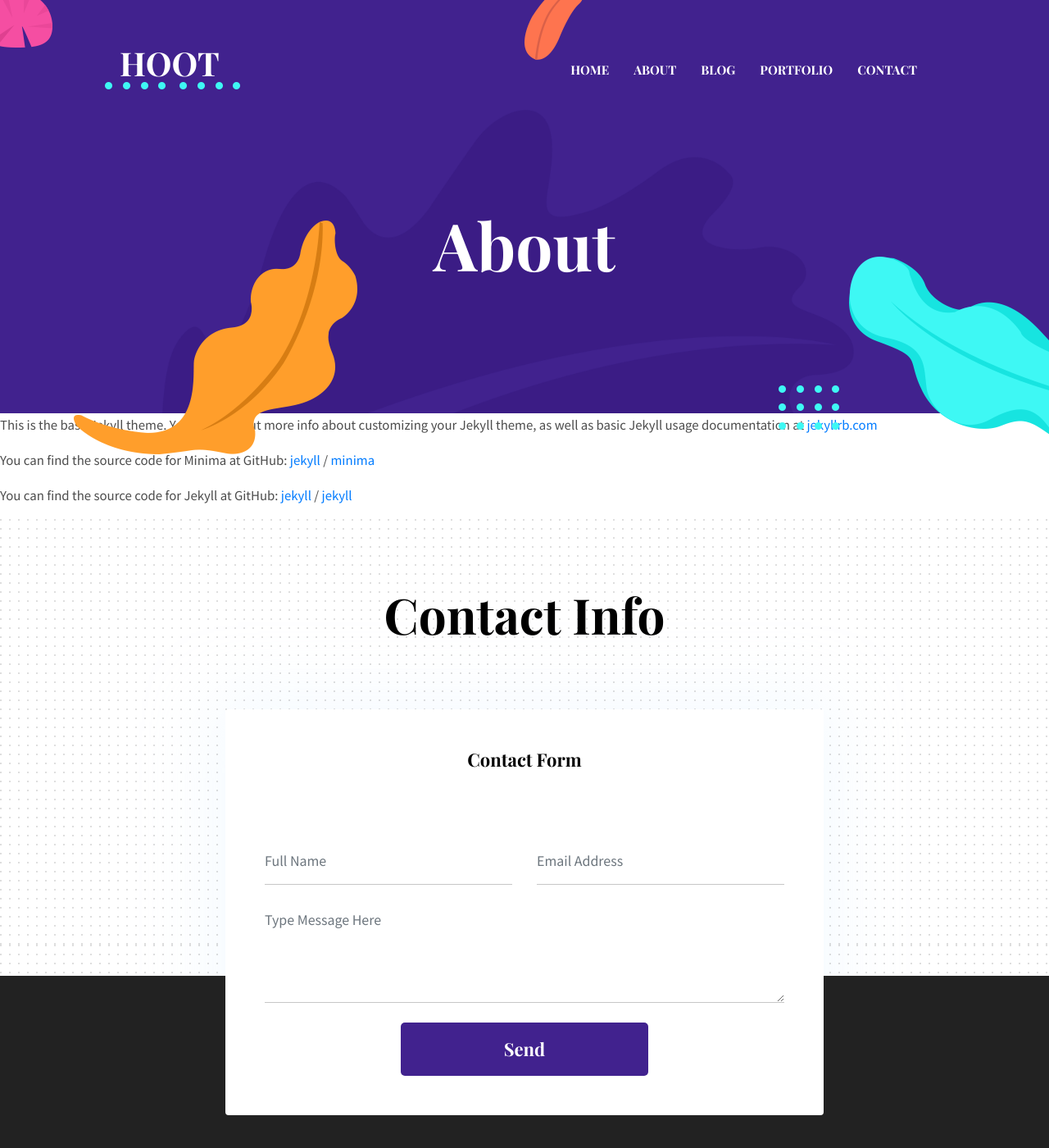
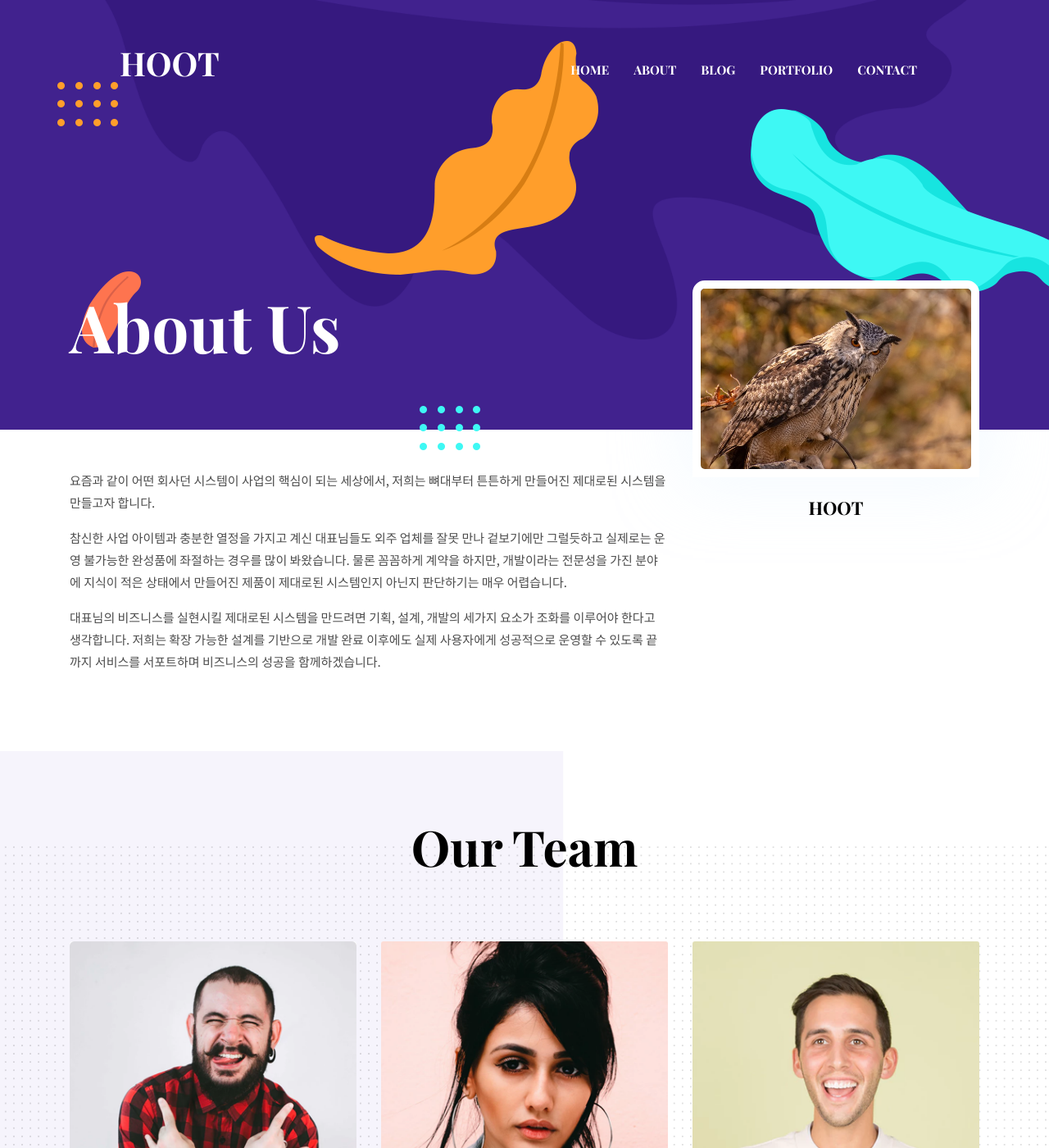
Before and after one commit to hoot0305/hoot0305.github.io, a Jekyll site: the page built from about.markdown, in a window 1280 px wide and 1400 px high. Shown: the whole window at 82% size. Built offline with Jekyll 4.4.1, drawn with Linux system fonts in a browser that asks for light colours; some of the changed text lies outside the part shown.

```diff
--- a/_config.yml
+++ b/_config.yml
@@ -25,6 +25,13 @@ sass:
   sass_dir: assets/scss
   style: compressed
 
+# Collections
+collections:
+    Blog:
+      output: true
+    Portfolio:
+      output: true
+
 # Exclude from processing.
 exclude:
   - Gemfile
--- a/_includes/team-section.html
+++ b/_includes/team-section.html
@@ -4,7 +4,7 @@
   <div class="container">
     <div class="row">
       <div class="col-12 text-center">
-        <h2 class="section-title">My Team</h2>
+        <h2 class="section-title">Our Team</h2>
       </div>
       {% for team-member in site.data.settings.team %}
       <div class="col-md-4 col-sm-6 mb-4 mb-md-0">
--- a/_layouts/about.html
+++ b/_layouts/about.html
@@ -65,10 +65,11 @@ layout: default
 </section>
 <!-- /about -->
 
-{% include work-process-section.html %}
 {% include team-section.html %}
 
-<!--<section class="section">
+{% include skills-section.html %}
+
+<section class="section">
   <div class="container">
     <div class="row">
       <div class="col-12 text-center">
@@ -77,4 +78,4 @@ layout: default
     </div>
     {% include client-slider.html %}
   </div>
-</section>-->
+</section>
--- a/about.markdown
+++ b/about.markdown
@@ -1,18 +1,13 @@
 ---
-layout: page
-title: About
-permalink: /about/
+layout: about
+title: About Us
+permalink: /about
+author: HOOT
+image: assets/images/about/owl_hoot.jpg
 ---
 
-This is the base Jekyll theme. You can find out more info about customizing your Jekyll theme, as well as basic Jekyll usage documentation at [jekyllrb.com](https://jekyllrb.com/)
+요즘과 같이 어떤 회사던 시스템이 사업의 핵심이 되는 세상에서, 저희는 뼈대부터 튼튼하게 만들어진 제대로된 시스템을 만들고자 합니다.
 
-You can find the source code for Minima at GitHub:
-[jekyll][jekyll-organization] /
-[minima](https://github.com/jekyll/minima)
+참신한 사업 아이템과 충분한 열정을 가지고 계신 대표님들도 외주 업체를 잘못 만나 겉보기에만 그럴듯하고 실제로는 운영 불가능한 완성품에 좌절하는 경우를 많이 봐왔습니다. 물론 꼼꼼하게 계약을 하지만, 개발이라는 전문성을 가진 분야에 지식이 적은 상태에서 만들어진 제품이 제대로된 시스템인지 아닌지 판단하기는 매우 어렵습니다.
 
-You can find the source code for Jekyll at GitHub:
-[jekyll][jekyll-organization] /
-[jekyll](https://github.com/jekyll/jekyll)
-
-
-[jekyll-organization]: https://github.com/jekyll
+대표님의 비즈니스를 실현시킬 제대로된 시스템을 만드려면 기획, 설계, 개발의 세가지 요소가 조화를 이루어야 한다고 생각합니다. 저희는 확장 가능한 설계를 기반으로 개발 완료 이후에도 실제 사용자에게 성공적으로 운영할 수 있도록 끝까지 서비스를 서포트하며 비즈니스의 성공을 함께하겠습니다.
```
Also changed, not shown: Blog/_posts/2017-05-26-amazon-increase-income-1.5-million copy 2.markdown (added, +18 -0 lines), Blog/_posts/2017-05-26-amazon-increase-income-1.5-million copy 3.markdown (added, +18 -0 lines), Blog/_posts/2017-05-26-amazon-increase-income-1.5-million copy 4.markdown (added, +18 -0 lines), Blog/_posts/2017-05-26-amazon-increase-income-1.5-million copy 5.markdown (added, +18 -0 lines), Blog/_posts/2017-05-26-amazon-increase-income-1.5-million copy.markdown (added, +18 -0 lines), Blog/_posts/2017-05-26-amazon-increase-income-1.5-million.markdown (added, +18 -0 lines), Blog/_posts/2023-03-17-welcome-to-jekyll.markdown (added, +29 -0 lines), Portfolio/_posts/2023-03-31-portfolio-test.markdown (added, +7 -0 lines), _data/settings.yml (+8 -6 lines), _layouts/portfolio.html (added, +55 -0 lines), _pages/about.md (deleted, +0 -12 lines).
